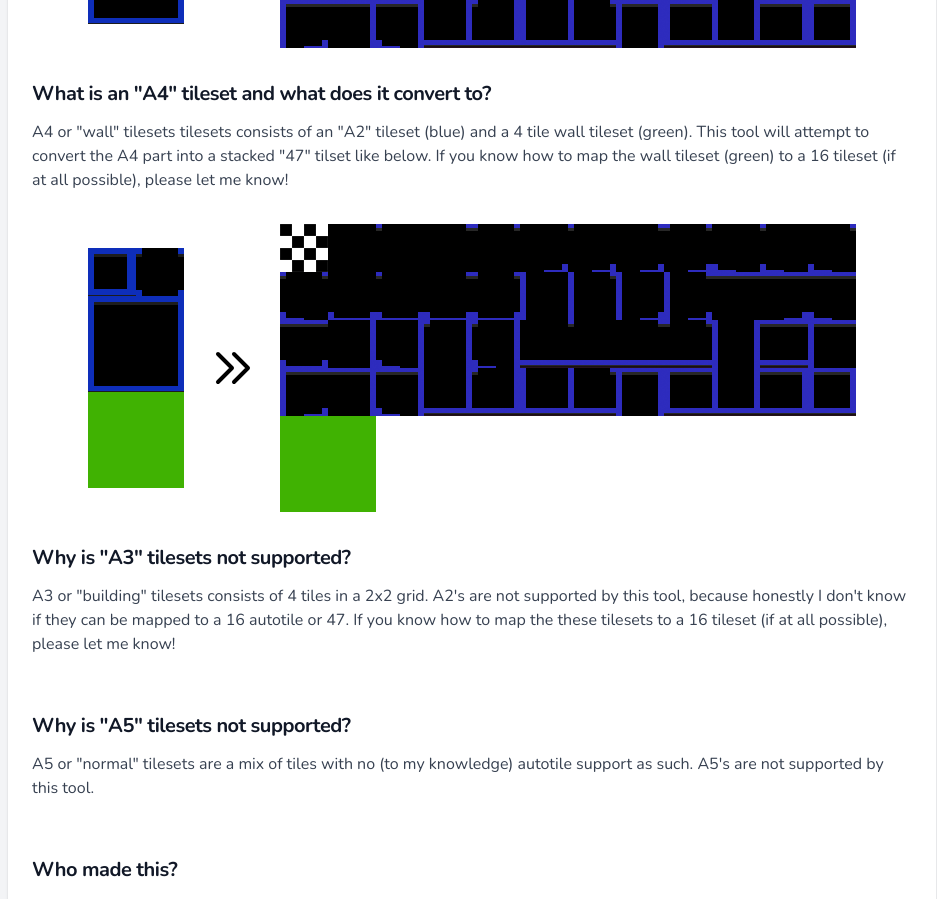
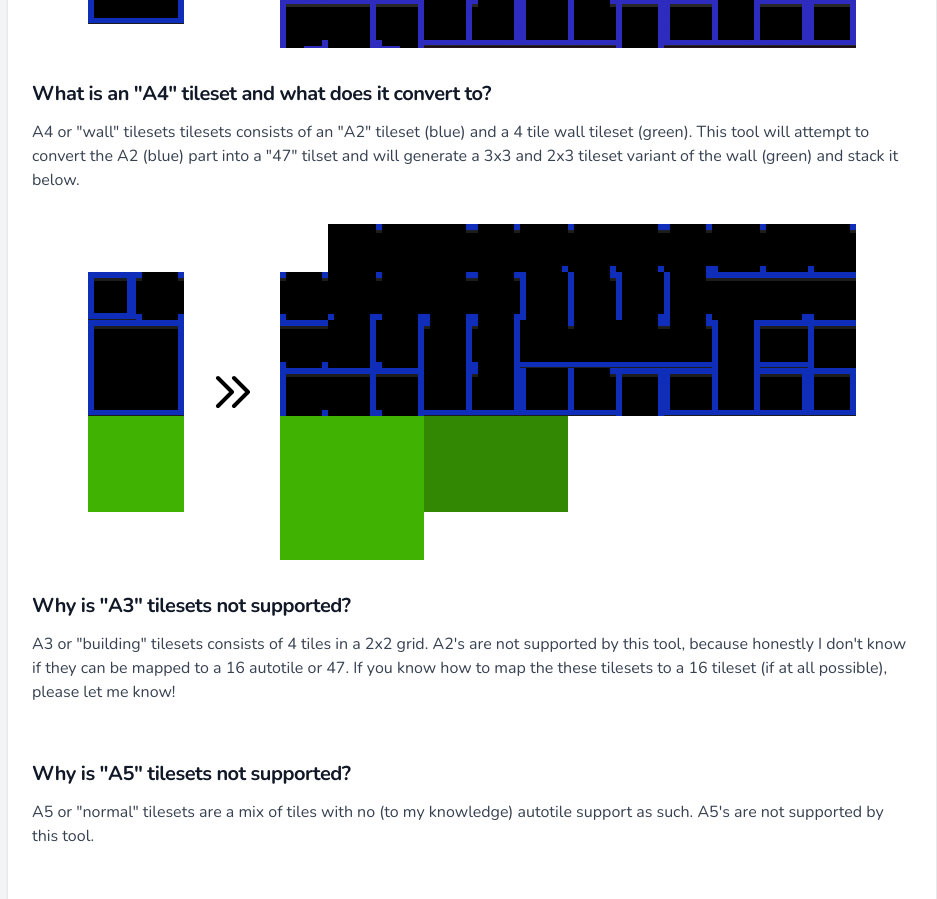
Before and after one commit to MrEliasen/tileset-converter, a Vue app: page / in a window 1280 px wide. Shown: the part 1380-2279 px from the top of the page, without its empty margins (168-1105 px from the left). Built offline with nearby package versions, Linux system fonts and the light colour scheme.

Commit message:
update FAQ with new rendering output for A4

```diff
--- a/src/App.vue
+++ b/src/App.vue
@@ -93,7 +93,7 @@
                                     What is an "A4" tileset and what does it convert to?
                                 </h3>
 
-                                <p class="text-base text-gray-700 mb-6">A4 or "wall" tilesets tilesets consists of an "A2" tileset (blue) and a 4 tile wall tileset (green). This tool will attempt to convert the A4 part into a stacked "47" tilset like below. If you know how to map the wall tileset (green) to a 16 tileset (if at all possible), please let me know!</p>
+                                <p class="text-base text-gray-700 mb-6">A4 or "wall" tilesets tilesets consists of an "A2" tileset (blue) and a 4 tile wall tileset (green). This tool will attempt to convert the A2 (blue) part into a "47" tilset and will generate a 3x3 and 2x3 tileset variant of the wall (green) and stack it below.</p>
 
                                 <div class="flex justify-center items-center mt-8">
                                     <img alt="a4 tileset" src="./assets/a4-example.png">
```
Also changed, not shown: src/assets/a4-autotile.png.
